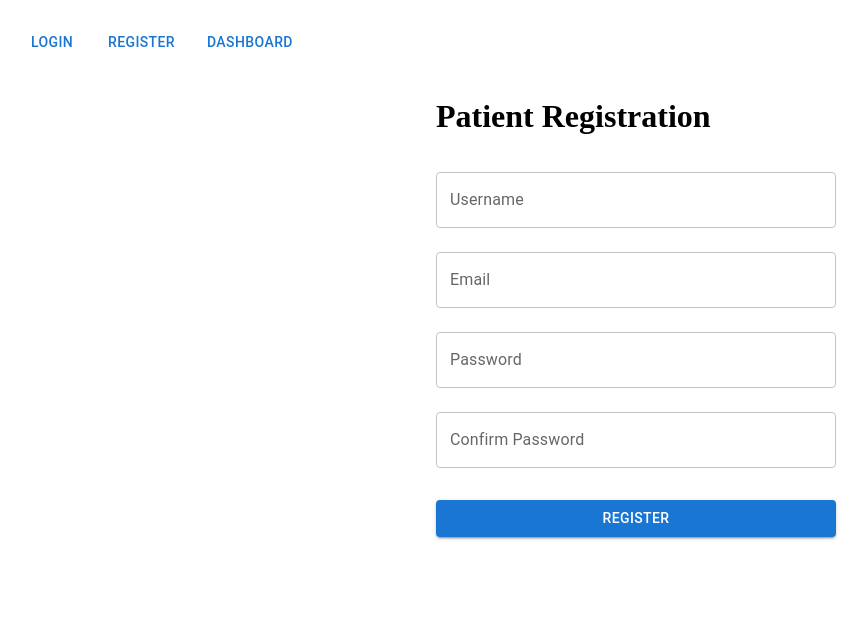
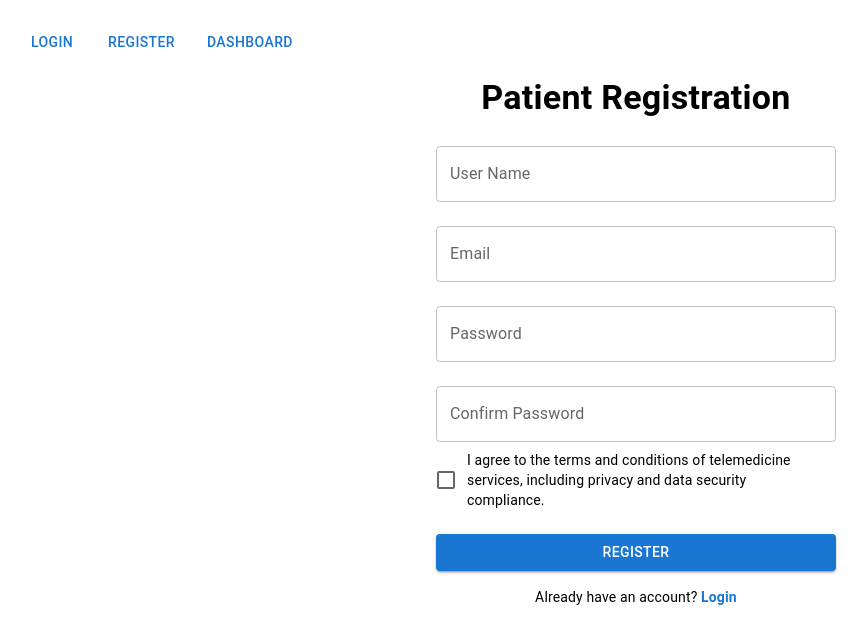
Before and after one commit to Aryaan03/TeleVitality_Connect, a React (Vite) app in the folder frontend/: page /register in a window 1280 px wide. Shown: the top 644 px of the page, without its empty margins (4-872 px from the left). Built offline with nearby package versions, Linux system fonts and the light colour scheme.

Commit message:
Update RegisterPage.jsx

```diff
--- a/frontend/src/pages/RegisterPage.jsx
+++ b/frontend/src/pages/RegisterPage.jsx
@@ -1,68 +1,51 @@
 import { Formik, Form, Field } from 'formik';
 import * as Yup from 'yup';
-import { Button, TextField, Box, Alert } from '@mui/material';
+import { Button, TextField, Box, Typography, FormControlLabel, Checkbox, Link } from '@mui/material';
 import { useNavigate } from 'react-router-dom';
-import { authService } from '../services/api';
-import { useState } from 'react';
 
 export default function RegisterPage() {
   const navigate = useNavigate();
-  const [error, setError] = useState('');
 
   return (
     <Box sx={{ maxWidth: 400, margin: 'auto' }}>
-      <h1>Patient Registration</h1>
-      {error && (
-        <Alert severity="error" sx={{ mb: 2 }}>
-          {error}
-        </Alert>
-      )}
+      <Typography variant="h4" gutterBottom sx={{ fontWeight: 'bold', textAlign: 'center' }}>
+        Patient Registration
+      </Typography>
+
       <Formik
         initialValues={{
-          username: '',
+          UserName: '',
           email: '',
           password: '',
-          confirmPassword: ''
+          confirmPassword: '',
+          consentTelemedicine: false
         }}
         validationSchema={Yup.object({
-          username: Yup.string()
-            .min(3, 'Username must be at least 3 characters')
-            .required('Required'),
+          UserName: Yup.string().required('Required'),
           email: Yup.string().email('Invalid email').required('Required'),
-          password: Yup.string()
-            .min(6, 'Password must be at least 6 characters')
-            .required('Required'),
+          password: Yup.string().required('Required'),
           confirmPassword: Yup.string()
             .oneOf([Yup.ref('password')], 'Passwords must match')
-            .required('Required')
+            .required('Required'),
+          consentTelemedicine: Yup.boolean()
+            .oneOf([true], 'You must agree to the terms and conditions')
         })}
-        onSubmit={async (values, { setSubmitting }) => {
-          try {
-            const registrationData = {
-              username: values.username,
-              email: values.email,
-              password: values.password
-            };
-            await authService.register(registrationData);
-            navigate('/login');
-          } catch (err) {
-            setError(err.message);
-          } finally {
-            setSubmitting(false);
-          }
+        onSubmit={(values) => {
+          console.log(values); // Replace with actual registration logic
+          navigate('/login'); // Redirect to login after registration
         }}
       >
-        {({ errors, touched, isSubmitting }) => (
+        {({ errors, touched }) => (
           <Form>
-            {/* Username Field */}
+            {/* User Name Field */}
             <Field
               as={TextField}
-              name="username"
-              label="Username"
+              name="UserName"
+              label="User Name"
               fullWidth
               margin="normal"
-              error={touched.username && !!errors.username}
-              helperText={touched.username && errors.username}
+              error={touched.UserName && !!errors.UserName}
+              helperText={touched.UserName && errors.UserName}
             />
 
             {/* Email Field */}
@@ -100,16 +83,47 @@ export default function RegisterPage() {
               helperText={touched.confirmPassword && errors.confirmPassword}
             />
 
-            {/* Submit Button */}
+            {/* Telemedicine Consent Checkbox */}
+            <FormControlLabel
+              control={
+                <Field
+                  as={Checkbox}
+                  name="consentTelemedicine"
+                  color="primary"
+                />
+              }
+              label={
+                <Typography variant="body2">
+                  I agree to the terms and conditions of telemedicine services, including privacy and data security compliance.
+                </Typography>
+              }
+            />
+            {touched.consentTelemedicine && errors.consentTelemedicine && (
+              <Typography variant="body2" color="error" sx={{ mt: 1 }}>
+                {errors.consentTelemedicine}
+              </Typography>
+            )}
+
+            {/* Register Button */}
             <Button
               type="submit"
               variant="contained"
               fullWidth
-              disabled={isSubmitting}
               sx={{ mt: 3 }}
             >
-              {isSubmitting ? 'Registering...' : 'Register'}
+              Register
             </Button>
+
+            {/* Redirect to Login */}
+            <Typography variant="body2" sx={{ mt: 2, textAlign: 'center' }}>
+              Already have an account?{' '}
+              <Link
+                href="/login"
+                sx={{ fontWeight: 'bold', textDecoration: 'none' }}
+              >
+                Login
+              </Link>
+            </Typography>
           </Form>
         )}
       </Formik>
```
